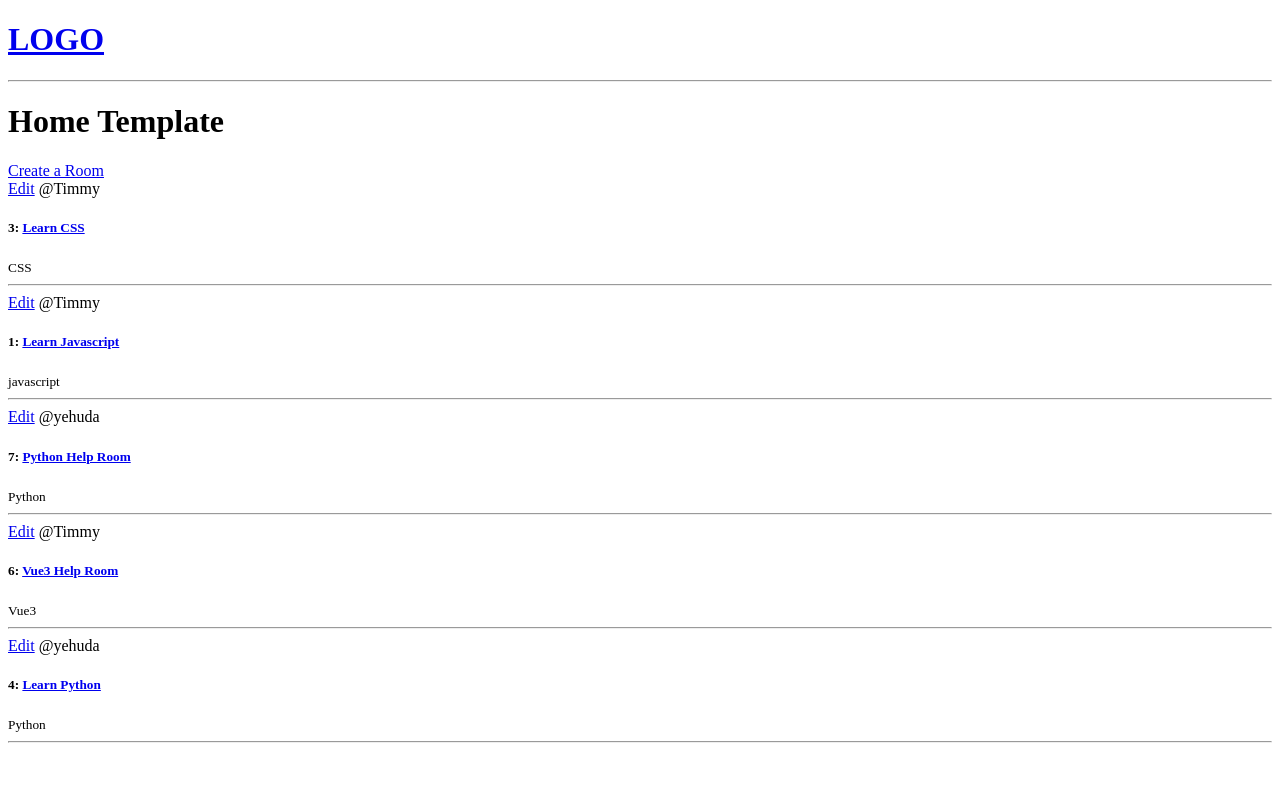
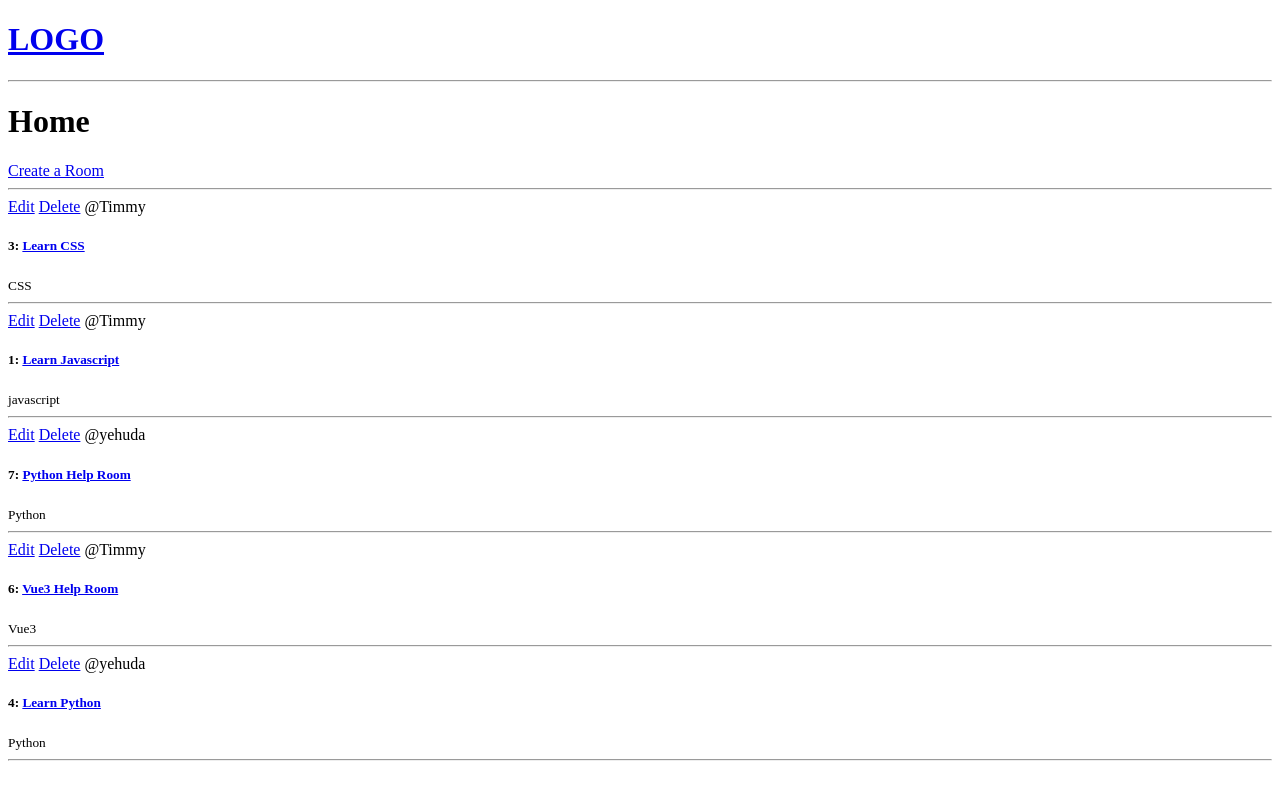
Before and after one commit to spaceCabbage/studybud, a Django app: page / in a window 1280 px wide. Run offline with Django 4.2, Linux system fonts and the light colour scheme; data comes from the database, SQL or seed files in the repository; both versions use the stored data as it was after the commit.

Commit message:
crud is done

```diff
--- a/base/templates/base/home.html
+++ b/base/templates/base/home.html
@@ -2,14 +2,17 @@
 
 {% block content %}
 
-<h1>Home Template</h1>
+<h1>Home</h1>
 
 <div>
     <a href="{% url 'create-room' %}">Create a Room</a>
+    <hr>
     <div>
         {% for room in rooms %}
             <div>
                 <a href="{% url 'update-room' room.id %}">Edit</a>
+                <a href="{% url 'delete-room' room.id %}">Delete</a>
+
                 <span>@{{room.host.username}}</span>
                 <h5>{{room.id}}: <a href="{% url 'room' room.id %}">{{room.name}}</a></h5>
                 <small>{{room.topic.name}}</small>
--- a/base/urls.py
+++ b/base/urls.py
@@ -6,5 +6,7 @@ urlpatterns = [
     path('room/<str:pk>/', views.room, name="room"),
     path('create-room/', views.createRoom, name="create-room"),
     path('update-room/<str:pk>/', views.updateRoom, name="update-room"),
+    path('delete-room/<str:pk>/', views.deleteRoom, name="delete-room"),
+
 
 ]
--- a/base/views.py
+++ b/base/views.py
@@ -46,3 +46,11 @@ def updateRoom(request, pk):
 
     context = {'form': form}
     return render(request, 'base/room_form.html', context)
+
+def deleteRoom(request, pk):
+    room = Room.objects.get(id=pk)
+    if request.method == 'POST':
+        room.delete()
+        return redirect('home')
+
+    return render(request, 'base/delete.html', {'obj':room})
--- a/youtubeprog.txt
+++ b/youtubeprog.txt
@@ -1 +1,3 @@
 https://www.youtube.com/watch?v=PtQiiknWUcI
+
+2:06:25
```
Also changed, not shown: base/templates/base/delete.html (added, +16 -0 lines), db.sqlite3.
